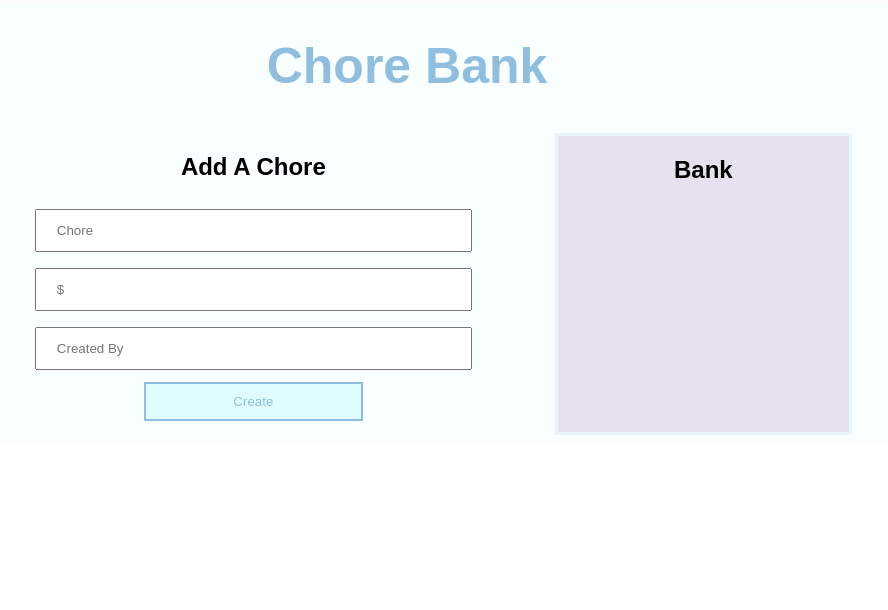
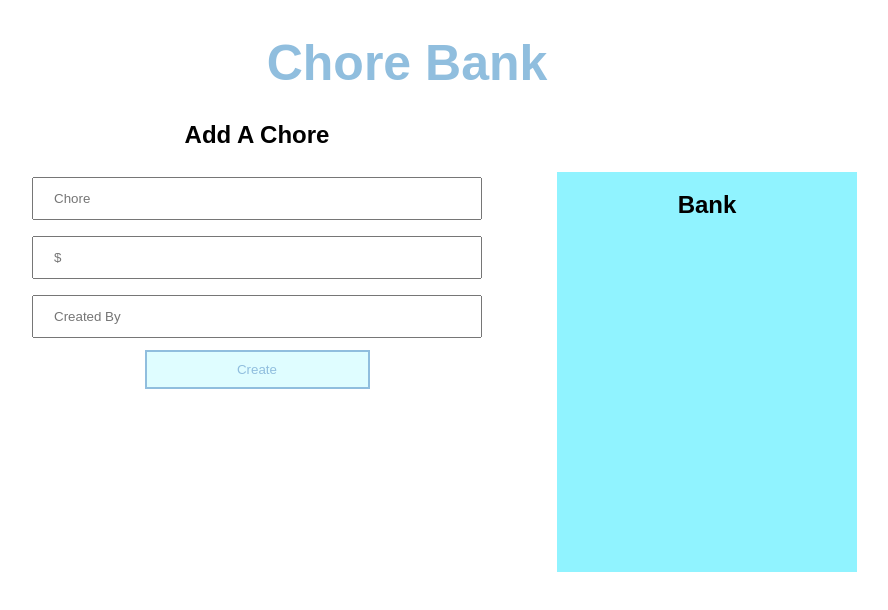
Before and after one commit to christinanate/chorebank, a React app: page / in a window 1280 px wide. Shown: the top 610 px of the page, without its empty margins (233-1121 px from the left). Built offline with nearby package versions, Linux system fonts and the light colour scheme; no server answers; the HTML template or start-up script is replaced by a standard one.

Commit message:
white backgroup, minimal look

```diff
--- a/styles.css
+++ b/styles.css
@@ -7,8 +7,8 @@ body {
   display: flex;
   flex-direction: column;
   align-items: center;
-  border: rgb(252, 252, 252) solid;
-  background-color: #f9ffff;
+  /* border: rgb(252, 252, 252) solid; */
+  /* background-color: #f9ffff; */
 }
 
 .title {
@@ -16,6 +16,7 @@ body {
   font-family: 'Acme', sans-serif;
   color: #90bede;
   font-size: 50px;
+  margin-bottom: 10px;
 }
 
 h2 {
@@ -32,7 +33,7 @@ h2 {
 .container-2 {
   flex:2;
   /* border: blueviolet solid; */
-  margin: 5px;
+  /* margin: 5px; */
   display: flex;
   flex-direction: column;
   align-items: center;
@@ -61,12 +62,14 @@ h2 {
 
 .container-3 {
   flex:1;
-  border: rgb(231, 247, 247) solid;
-  background-color: #e5e1ee;
-  margin: 5px;
+  /* border: rgb(231, 247, 247) solid; */
+  background-color: #90f3ff;
+  /* margin: 5px; */
+  height: 400px;
   display: flex;
   flex-direction: column;
   align-items: center;
+  margin-top: 70px;
 }
 
 .bank-container {
```
